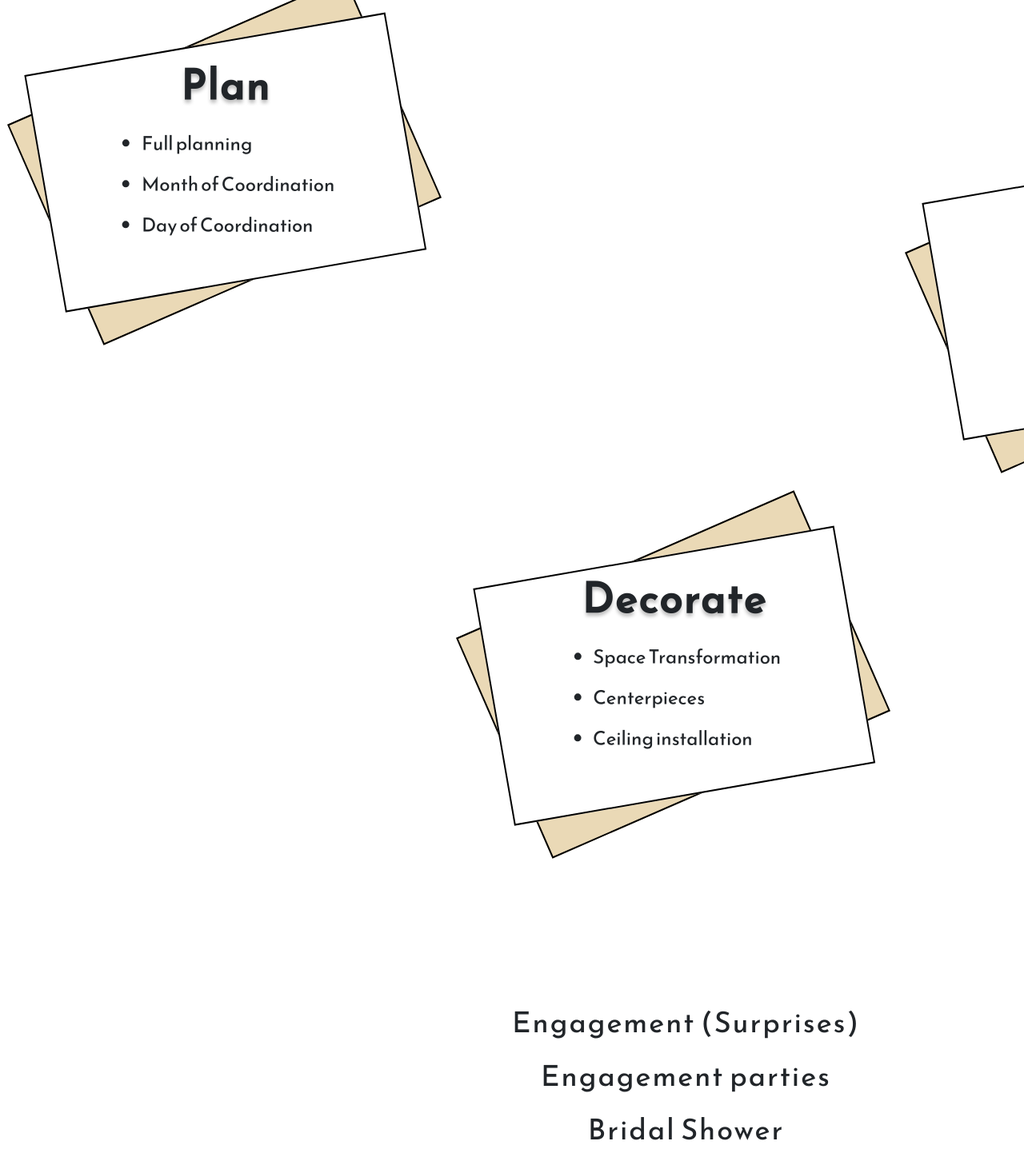
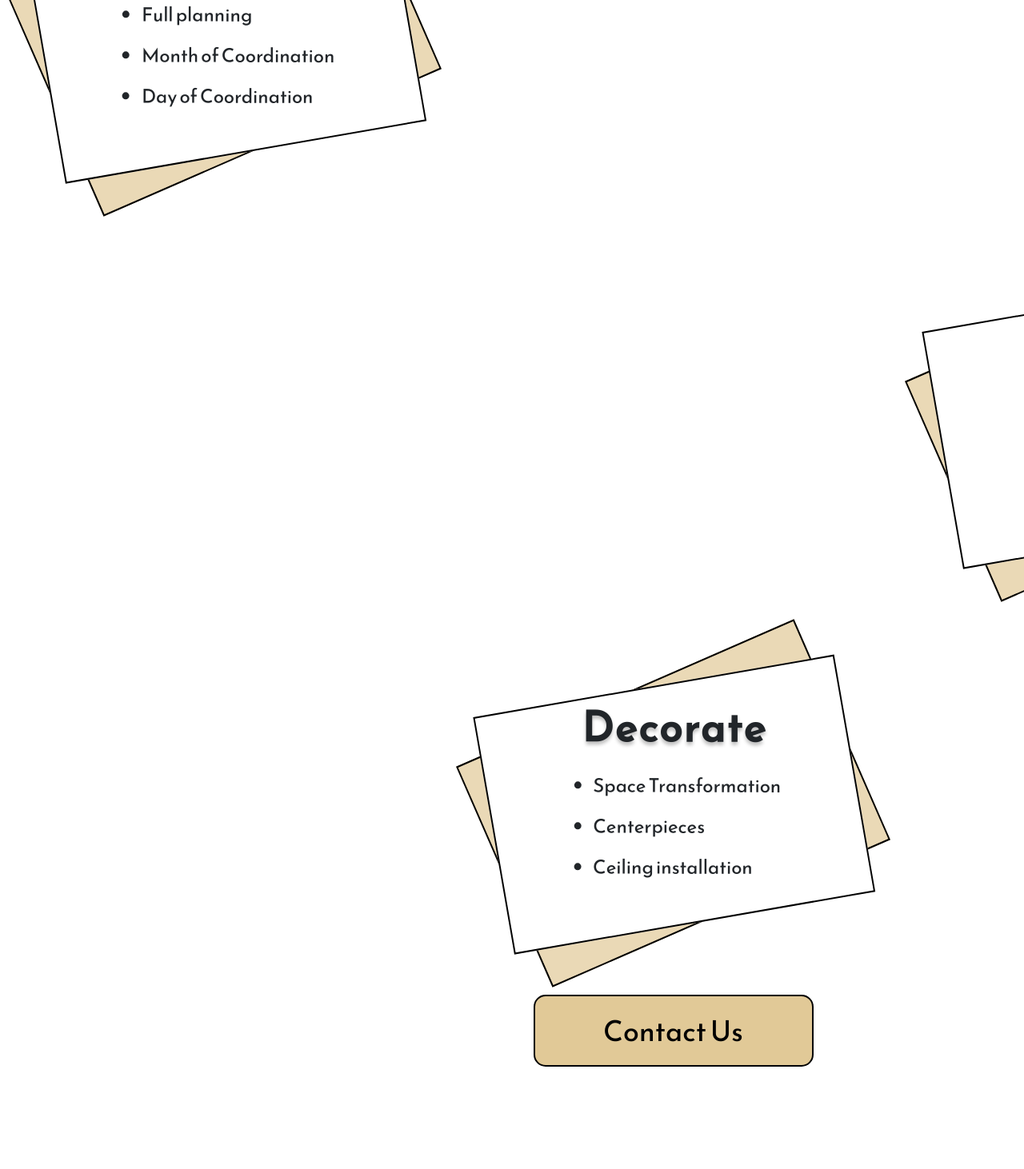
Before and after one commit to StefonSimmons/jamix-by-design, a React (Create React App) app: page /services in a window 1280 px wide. Shown: the part 660-2122 px from the top of the page at 80% size. Built offline with nearby package versions, Linux system fonts and the light colour scheme.

Commit message:
big button component

```diff
--- /dev/null
+++ b/src/components/BigButton.jsx
@@ -0,0 +1,9 @@
+import { Link } from 'react-router-dom'
+
+export default function BigButton({ text, screen }) {
+  return (
+    <Link to={`/${screen}`}>
+      <button className="big-btn">{text}</button>
+    </Link>
+  )
+}
--- a/src/screens/Home.jsx
+++ b/src/screens/Home.jsx
@@ -1,5 +1,6 @@
 import { Link } from "react-router-dom";
 import homeFloral from "../assets/home-floral.jpg"
+import BigButton from "../components/BigButton";
 
 export default function Home() {
   return (
@@ -8,9 +9,10 @@ export default function Home() {
         <h1>We Plan and Design </h1>
         <h1 className="shifted-header-home">With You In Mind</h1>
       </section>
-      <Link to="/services">
+      {/* <Link to="/services">
         <button>Browse our Services</button>
-      </Link>
+      </Link> */}
+      <BigButton text="Browse our Services" screen="services"/>
       <img src={homeFloral} alt="floral center piece" />
     </div>
   )
--- a/src/screens/Services.jsx
+++ b/src/screens/Services.jsx
@@ -1,4 +1,5 @@
 import { Fragment } from "react"
+import BigButton from "../components/BigButton"
 import Service from "../components/Service"
 import { events, services } from "../import-info/services"
 
@@ -6,13 +7,14 @@ export default function Services() {
   return (
     <div className="services-screen">
       <h1>Let’s Work On Your Next Celebration!</h1>
-      <section className="services">
+      <section className="services-grid">
         {services.map((service, idx) => (
           <Fragment key={idx}>
             <Service service={service} />
           </Fragment>
         ))}
       </section>
+      <BigButton text="Contact Us" screen="contact"/>
       <ul className="events">
         {events.map((event, idx) => <li key={idx}>{event}</li>)}
       </ul>
--- /dev/null
+++ b/src/styles/_buttons.scss
@@ -0,0 +1,18 @@
+.big-btn{
+  height: 90px;
+  width: 350px;
+  border-radius: 15px;
+  border: 2px black solid;
+  font-family: $primary-font;
+  font-size: $l-font-size;
+  color: black;
+  background: $gold;
+  transition: all .3s ease-in-out;
+  &:hover{
+    background-color: rgba(0, 0, 0,.8);
+    background-color: $goldish;
+    border: 2px rgba(0, 0, 0, 0) solid;
+    color: rgba(0, 0, 0, 0.9);
+    box-shadow: 5px 5px 5px 0px black;
+  }
+}
--- a/src/styles/main.css
+++ b/src/styles/main.css
@@ -46,6 +46,26 @@
 
 .carousel-control-next:hover, .carousel-control-prev:hover {
   background-color: rgba(255, 255, 0, 0.1);
+}
+
+.big-btn {
+  height: 90px;
+  width: 350px;
+  border-radius: 15px;
+  border: 2px black solid;
+  font-family: "Reem Kufi", sans-serif;
+  font-size: 36px;
+  color: black;
+  background: #E1C997;
+  transition: all .3s ease-in-out;
+}
+
+.big-btn:hover {
+  background-color: rgba(0, 0, 0, 0.8);
+  background-color: rgba(225, 201, 151, 0.7);
+  border: 2px rgba(0, 0, 0, 0) solid;
+  color: rgba(0, 0, 0, 0.9);
+  box-shadow: 5px 5px 5px 0px black;
 }
 
 .app-layout {
@@ -137,25 +157,6 @@ footer {
 .home-screen section .shifted-header-home {
   margin-left: 9%;
   margin-top: 30px;
-}
-
-.home-screen button {
-  height: 90px;
-  width: 350px;
-  border-radius: 15px;
-  border: 2px black solid;
-  font-family: "Reem Kufi", sans-serif;
-  font-size: 36px;
-  color: black;
-  background: #E1C997;
-  transition: all .3s ease-in-out;
-}
-
-.home-screen button:hover {
-  background-color: rgba(0, 0, 0, 0.8);
-  border: 2px rgba(0, 0, 0, 0) solid;
-  color: white;
-  box-shadow: 5px 5px 5px 0px black;
 }
 
 .home-screen img {
@@ -307,14 +308,15 @@ footer {
   }
 }
 
-.services-screen .services {
+.services-screen .services-grid {
   width: 100%;
+  height: 1445px;
   display: grid;
   grid-template-columns: repeat(15, 1fr);
-  grid-template-rows: repeat(9, 1fr);
+  grid-template-rows: repeat(18, 1fr);
 }
 
-.services-screen .services .service-card-container {
+.services-screen .services-grid .service-card-container {
   width: 561px;
   height: 482px;
   display: flex;
@@ -322,7 +324,7 @@ footer {
   align-items: center;
 }
 
-.services-screen .services .service-card-container .service-card-color {
+.services-screen .services-grid .service-card-container .service-card-color {
   width: 461px;
   height: 301px;
   background-color: rgba(225, 201, 151, 0.7);
@@ -331,7 +333,7 @@ footer {
   transform: rotate(-23.6deg);
 }
 
-.services-screen .services .service-card-container .service-card-color .service-card {
+.services-screen .services-grid .service-card-container .service-card-color .service-card {
   width: 458px;
   height: 301px;
   box-sizing: border-box;
@@ -340,7 +342,7 @@ footer {
   transform: rotate(13.73deg);
 }
 
-.services-screen .services .service-card-container .service-card-color .service-card .service-card-content {
+.services-screen .services-grid .service-card-container .service-card-color .service-card .service-card-content {
   display: flex;
   flex-direction: column;
   justify-content: center;
@@ -350,14 +352,14 @@ footer {
   height: 100%;
 }
 
-.services-screen .services .service-card-container .service-card-color .service-card .service-card-content h2 {
+.services-screen .services-grid .service-card-container .service-card-color .service-card .service-card-content h2 {
   font-size: 52px;
   font-weight: 700;
   letter-spacing: 2px;
   text-shadow: 0px 4px 4px rgba(0, 0, 0, 0.25);
 }
 
-.services-screen .services .service-card-container .service-card-color .service-card .service-card-content li {
+.services-screen .services-grid .service-card-container .service-card-color .service-card .service-card-content li {
   font-size: 24px;
   list-style-type: disc;
   margin: 15px 0;
@@ -367,6 +369,8 @@ footer {
   display: flex;
   flex-direction: column;
   align-items: center;
+  padding: 0;
+  margin: 150px 0;
 }
 
 .services-screen .events li {
@@ -382,12 +386,12 @@ footer {
 
 .design {
   grid-column: 9/ span 3;
-  grid-row: 3/span 3;
+  grid-row: 5/span 3;
 }
 
 .decorate {
   grid-column: 5/ span 3;
-  grid-row: 6/ span 3;
+  grid-row: 11/ span 3;
 }
 
 .gallery-screen {
--- a/src/styles/main.scss
+++ b/src/styles/main.scss
@@ -2,7 +2,7 @@
 
 @import './variables';
 @import './animations';
-@import './gallery-carousel';
+@import './gallery-carousel', './buttons';
 @import './layout/layout', './layout/header', './layout/footer';
 @import './screens/home', './screens/about', './screens/contact', './screens/services', './screens/gallery';
 
--- a/src/styles/screens/_services.scss
+++ b/src/styles/screens/_services.scss
@@ -12,11 +12,12 @@
     font-size: $xxl-font-size;
     letter-spacing: 2.5px;
   }
-  .services {
+  .services-grid {
     width: 100%;
+    height: 1445px;
     display: grid;
     grid-template-columns: repeat(15, 1fr);
-    grid-template-rows: repeat(9, 1fr);
+    grid-template-rows: repeat(18, 1fr);
 
     // NESTED STYLES APPLIED TO EACH CARD
     .service-card-container {
@@ -71,6 +72,8 @@
     display: flex;
     flex-direction: column;
     align-items: center;
+    padding: 0;
+    margin: 150px 0;
     li{
       font-size: $l-font-size;
       line-height: 67px;
@@ -86,10 +89,10 @@
 
 .design{
   grid-column: 9/ span 3;
-  grid-row: 3/span 3;
+  grid-row: 5/span 3;
 }
 
 .decorate{
   grid-column: 5/ span 3;
-  grid-row: 6/ span 3;
+  grid-row: 11/ span 3;
 }
```
Also changed, not shown: src/styles/screens/_home.scss (+0 -17 lines), 1 other file (tests, documents, lock files or other folders).
